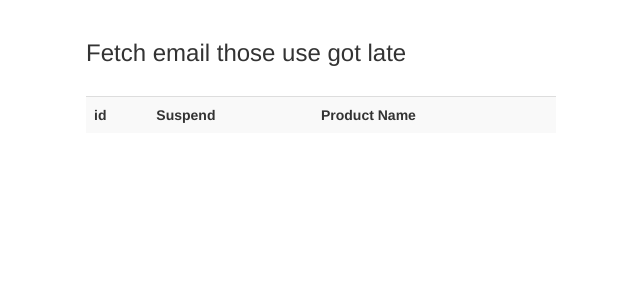
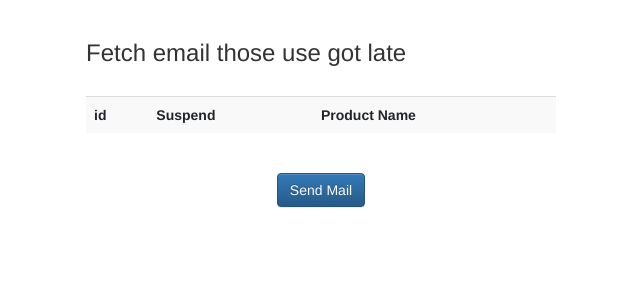
Before and after one commit to sameerahub/Team_Thunderbolt, a PHP site: page /Team_Thunderbolt/fetch.php in a window 1280 px wide. Shown: the top 300 px of the page, without its empty margins (319-959 px from the left). Run offline with PHP 8.4, Linux system fonts and the light colour scheme; data that the repository does not hold is empty; some libraries are stand-ins or nearby versions.

Commit message:
creating-send-mail-popup

```diff
--- a/fetch.php
+++ b/fetch.php
@@ -13,8 +13,21 @@
            <script src="https://ajax.googleapis.com/ajax/libs/jquery/2.2.0/jquery.min.js"></script>
            <link rel="stylesheet" href="https://maxcdn.bootstrapcdn.com/bootstrap/3.3.6/css/bootstrap.min.css" />
            <script src="https://maxcdn.bootstrapcdn.com/bootstrap/3.3.6/js/bootstrap.min.js"></script>
+           <link rel="stylesheet" href="https://cdn.jsdelivr.net/npm/bootstrap@4.5.3/dist/css/bootstrap.min.css" integrity="sha384-TX8t27EcRE3e/ihU7zmQxVncDAy5uIKz4rEkgIXeMed4M0jlfIDPvg6uqKI2xXr2" crossorigin="anonymous">
+<script src="https://code.jquery.com/jquery-3.2.1.slim.min.js" integrity="sha384-KJ3o2DKtIkvYIK3UENzmM7KCkRr/rE9/Qpg6aAZGJwFDMVNA/GpGFF93hXpG5KkN" crossorigin="anonymous"></script>
+<script src="https://cdn.jsdelivr.net/npm/popper.js@1.12.9/dist/umd/popper.min.js" integrity="sha384-ApNbgh9B+Y1QKtv3Rn7W3mgPxhU9K/ScQsAP7hUibX39j7fakFPskvXusvfa0b4Q" crossorigin="anonymous"></script>
+<script src="https://cdn.jsdelivr.net/npm/bootstrap@4.0.0/dist/js/bootstrap.min.js" integrity="sha384-JZR6Spejh4U02d8jOt6vLEHfe/JQGiRRSQQxSfFWpi1MquVdAyjUar5+76PVCmYl" crossorigin="anonymous"></script>
+<!-- Latest compiled and minified CSS -->
+<link rel="stylesheet" href="https://cdn.jsdelivr.net/npm/bootstrap@3.3.7/dist/css/bootstrap.min.css" integrity="sha384-BVYiiSIFeK1dGmJRAkycuHAHRg32OmUcww7on3RYdg4Va+PmSTsz/K68vbdEjh4u" crossorigin="anonymous">
+<!-- Optional theme -->
+<link rel="stylesheet" href="https://cdn.jsdelivr.net/npm/bootstrap@3.3.7/dist/css/bootstrap-theme.min.css" integrity="sha384-rHyoN1iRsVXV4nD0JutlnGaslCJuC7uwjduW9SVrLvRYooPp2bWYgmgJQIXwl/Sp" crossorigin="anonymous">
+
+<!-- Latest compiled and minified JavaScript -->
+<script src="https://cdn.jsdelivr.net/npm/bootstrap@3.3.7/dist/js/bootstrap.min.js" integrity="sha384-Tc5IQib027qvyjSMfHjOMaLkfuWVxZxUPnCJA7l2mCWNIpG9mGCD8wGNIcPD7Txa" crossorigin="anonymous"></script>
+
       </head>
       <body>
+
            <br />
            <div class="container" style="width:500px;">
                 <h3 align="">Fetch email those use got late</h3><br />
@@ -44,5 +57,34 @@
                 </div>
            </div>
            <br />
+           <!-- Button trigger modal -->
+<div class="text-center">
+<button type="button" class="btn btn-primary" data-toggle="modal" data-target="#exampleModal">
+  Send Mail
+</button>
+</div>
+
+
+<!-- Modal -->
+<div class="modal fade" id="exampleModal" tabindex="-1" aria-labelledby="exampleModalLabel" aria-hidden="true">
+  <div class="modal-dialog">
+    <div class="modal-content">
+      <div class="modal-header">
+        <h5 class="modal-title" id="exampleModalLabel">Send e-mails to students</h5>
+        <button type="button" class="close" data-dismiss="modal" aria-label="Close">
+          <span aria-hidden="true">&times;</span>
+        </button>
+      </div>
+      <div class="modal-body">
+        Are You sure to send email to all students who not arrived on time. <br>Press Confirm to continue.
+      </div>
+      <div class="modal-footer">
+        <button type="button" class="btn btn-secondary" data-dismiss="modal">Close</button>
+        <a class="btn btn-primary" href="home.php" role="button">Confirm</a>
+
+      </div>
+    </div>
+  </div>
+</div>
       </body>
  </html>
```
Also changed, not shown: popup.php (deleted).
